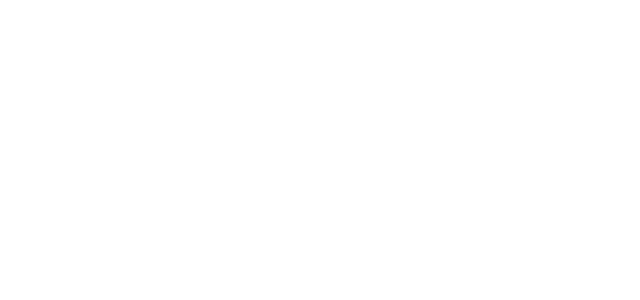
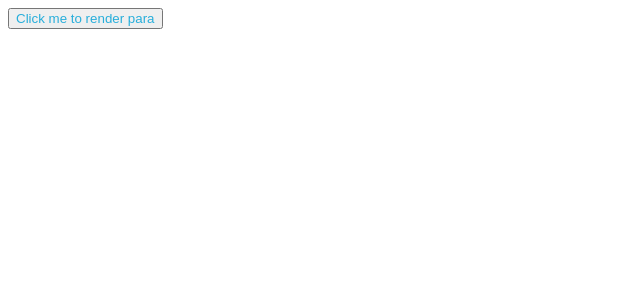
Before and after one commit to aravindbhaskar41/React-Contest---1---Button-Action-with-Class-Component, a React app: page / in a window 1280 px wide. Shown: the top 300 px of the page, without its empty margins (0-640 px from the left). Built offline with nearby package versions, Linux system fonts and the light colour scheme.

Commit message:
requirements completed

```diff
--- a/src/components/App.js
+++ b/src/components/App.js
@@ -1,19 +1,28 @@
-import React, {Component, useState} from "react";
-import '../styles/App.css';
+import React, { Component, useState } from "react";
+import "../styles/App.css";
 
 class App extends Component {
-    constructor(props) {
-		super(props);
-	};
-
-    render() {
-    	return(
-    		<div id="main">
-				{ /* Do not remove this main div!! */ }
-    		</div>
-    	);
-    }
+  state = {
+    isButtonClicked: false
+  };
+  render() {
+    return (
+      <div className="App">
+        <button
+          id="click"
+          onClick={() => this.setState({ isButtonClicked: true })}
+        >
+          Click me to render para
+        </button>
+        {this.state.isButtonClicked === true ? (
+          <p id="para">
+            Hello, I've learnt to use the full-stack evaluation tool. This makes
+            me so happy
+          </p>
+        ) : null}
+      </div>
+    );
+  }
 }
 
-
 export default App;
```
